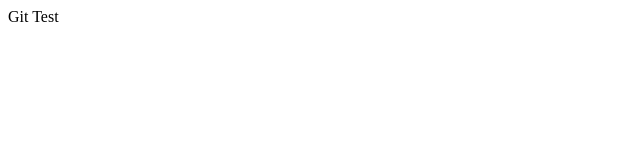
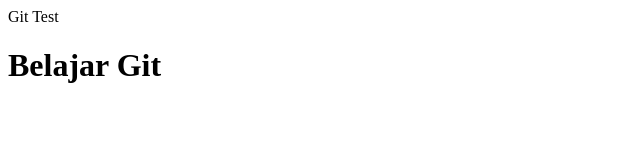
Before and after one commit to AhmadRiau/Belajar-git, a plain HTML site: page index.html in a window 1280 px wide. Shown: the whole page, without its empty margins (0-640 px from the left). Drawn offline with Linux system fonts and the light colour scheme.

Commit message:
Add title

```diff
--- a/index.html
+++ b/index.html
@@ -6,4 +6,5 @@
     <title>Git Test</title>
 </head>
 <body>
+<h1> Belajar Git </h1>
 </body>
```
